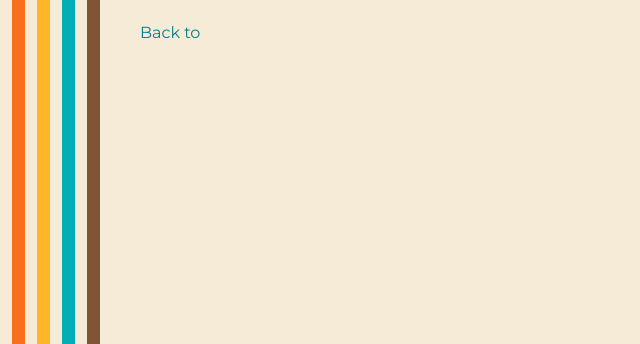
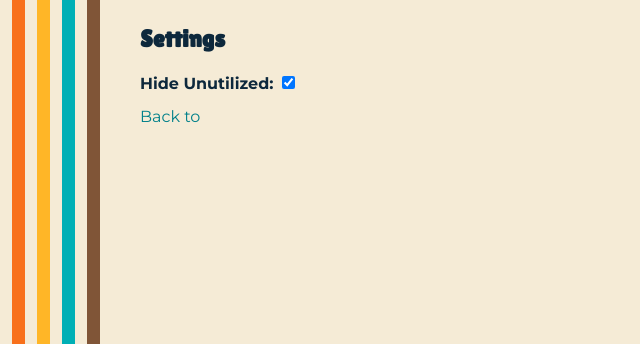
Before and after one commit to jandress94/prsb_site, a Django app: template prsb/band/templates/band/gig_part_assignments.html in a window 1280 px wide. Shown: the part 280-624 px from the top of the page, without its empty margins (0-640 px from the left). Run offline with Django 5.2, Linux system fonts and the light colour scheme; the template is opened without the code that fills it, so the values that code supplies are empty.

Commit message:
hide unutilized players and instruments on gig part page

```diff
--- a/prsb/band/static/band/css/style.css
+++ b/prsb/band/static/band/css/style.css
@@ -121,13 +121,13 @@ form {
 }
 
 label {
-    display: block;
+    display: inline-block;
     margin-bottom: 5px;
     font-weight: bold;
 }
 
 input, textarea, select, button {
-    width: 100%;
+    /*width: 100%;*/
     padding: 10px;
     margin-bottom: 15px;
     border: 1px solid #805537; /* Brown for input borders */
--- a/prsb/band/templates/band/gig_part_assignments.html
+++ b/prsb/band/templates/band/gig_part_assignments.html
@@ -65,7 +65,7 @@
 
     {#                     the members not playing#}
                         {% for member in gpa.non_players %}
-                            <tr>
+                            <tr class="unutilized-row">
                                 <td sorttable_customkey=100></td>
                                 <td sorttable_customkey=100></td>
                                 <td>{{ member }}</td>
@@ -74,7 +74,7 @@
 
     {#                     the instruments not being played#}
                         {% for instrument, cnt in gpa.unplayed_instruments.items %}
-                            <tr>
+                            <tr class="unutilized-row">
                                 <td sorttable_customkey=100></td>
                                 <td sorttable_customkey={{ instrument.order }}>{{ instrument }} ({{ cnt }})</td>
                                 <td></td>
@@ -122,7 +122,7 @@
 
 {#                     the members not playing#}
                     {% for member in gpa.non_players %}
-                        <tr>
+                        <tr class="unutilized-row">
                             <td sorttable_customkey=100></td>
                             <td sorttable_customkey=100></td>
                             <td>{{ member }}</td>
@@ -131,7 +131,7 @@
 
 {#                     the instruments not being played#}
                     {% for instrument, cnt in gpa.unplayed_instruments.items %}
-                        <tr>
+                        <tr class="unutilized-row">
                             <td sorttable_customkey=100></td>
                             <td sorttable_customkey={{ instrument.order }}>{{ instrument }} ({{ cnt }})</td>
                             <td></td>
@@ -160,5 +160,27 @@
         </tbody>
     </table>
 
+    <h2>Settings</h2>
+    <div>
+        <label for="hide-unutilized">Hide Unutilized:</label>
+        <input type="checkbox" id="hide-unutilized" checked>
+    </div>
+
     <a href={% url 'band:gig_detail' gig.id %}>Back to {{ gig.name }}</a>
 {% endblock %}
+
+{% block extra_js %}
+<script>
+    function toggleUnutilizedRows() {
+        document.querySelectorAll(".unutilized-row").forEach(row => {
+            row.style.display = document.getElementById("hide-unutilized").checked ? "none" : "";
+        });
+    }
+
+    // Hide unutilized rows on page load
+    toggleUnutilizedRows();
+
+    // Add event listener for checkbox change
+    document.getElementById("hide-unutilized").addEventListener("change", toggleUnutilizedRows);
+</script>
+{% endblock %}
--- a/prsb/band/views.py
+++ b/prsb/band/views.py
@@ -40,7 +40,6 @@ class MemberDetailView(generic.DetailView):
         current_member = context['bandmember']
 
         context["part_assignments"] = PartAssignment.objects.filter(
-            song_part__song__in_gig_rotation=True,
             member=current_member
         ).order_by('song_part__song__title', 'song_part___order', 'instrument__name')
 
```
